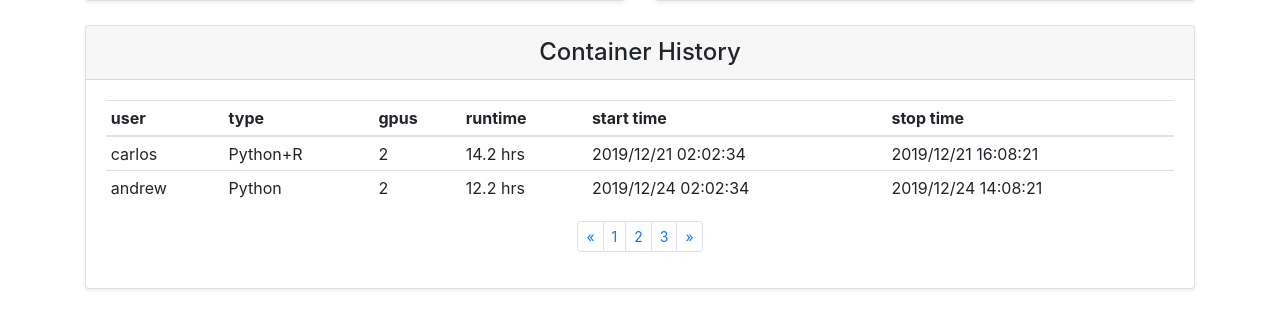
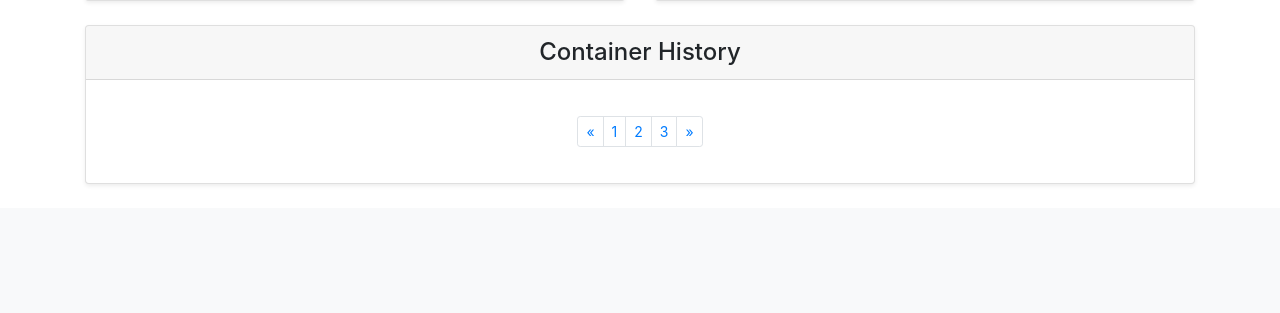
Before and after one commit to ElderResearch/gpu_launch_app, a Flask app: template app/templates/dashboard/dashboard.html in a window 1280 px wide. Shown: the part 894-1207 px from the top of the page. After the commit the page ends 1078 px from the top, so only its background shows below. Run offline with Flask 2, Linux system fonts and the light colour scheme; the template is opened without the code that fills it, so the values that code supplies are empty; parts of the project's set-up code (start-up, migrations or seed data) failed here and were passed over; some libraries are stand-ins or nearby versions.

Commit message:
d3 generate dashboard history table

```diff
--- a/app/templates/dashboard/dashboard.html
+++ b/app/templates/dashboard/dashboard.html
@@ -118,37 +118,8 @@
           <h4 class="my-0 text-center">Container History</h4>
         </div>
         <div class="card-body">
-          <table class="table table-sm mb-3">
-            <thead>
-              <tr>
-                <th scope="col">user</th>
-                <th scope="col">type</th>
-                <th scope="col">gpus</th>
-                <th scope="col">runtime</th>
-                <th scope="col">start time</th>
-                <th scope="col">stop time</th>
-              </tr>
-            </thead>
-            <tbody id="history-table-body">
-              <!--this is filled with table data using D3.js-->
-              <tr>
-                <td scope="row">carlos</td>
-                <td scope="row">Python+R</td>
-                <td scope="row">2</td>
-                <td scope="row">14.2 hrs</td>
-                <td scope="row">2019/12/21 02:02:34</td>
-                <td scope="row">2019/12/21 16:08:21</td>
-              </tr>
-              <tr>
-                <td scope="row">andrew</td>
-                <td scope="row">Python</td>
-                <td scope="row">2</td>
-                <td scope="row">12.2 hrs</td>
-                <td scope="row">2019/12/24 02:02:34</td>
-                <td scope="row">2019/12/24 14:08:21</td>
-              </tr>
-              <!---------------------------------------------->
-            </tbody>
+          <table class="table table-striped table-sm mb-3" id="history-table">
+            <!-- d3.js fills in table here -->
           </table>
           <nav aria-label="Page navigation example">
             <ul class="pagination pagination-sm justify-content-center">
```
Also changed, not shown: app/dashboard/static/dashboard.js (+56 -0 lines), app/models.py (+3 -4 lines), app/utils.py (+0 -7 lines).
